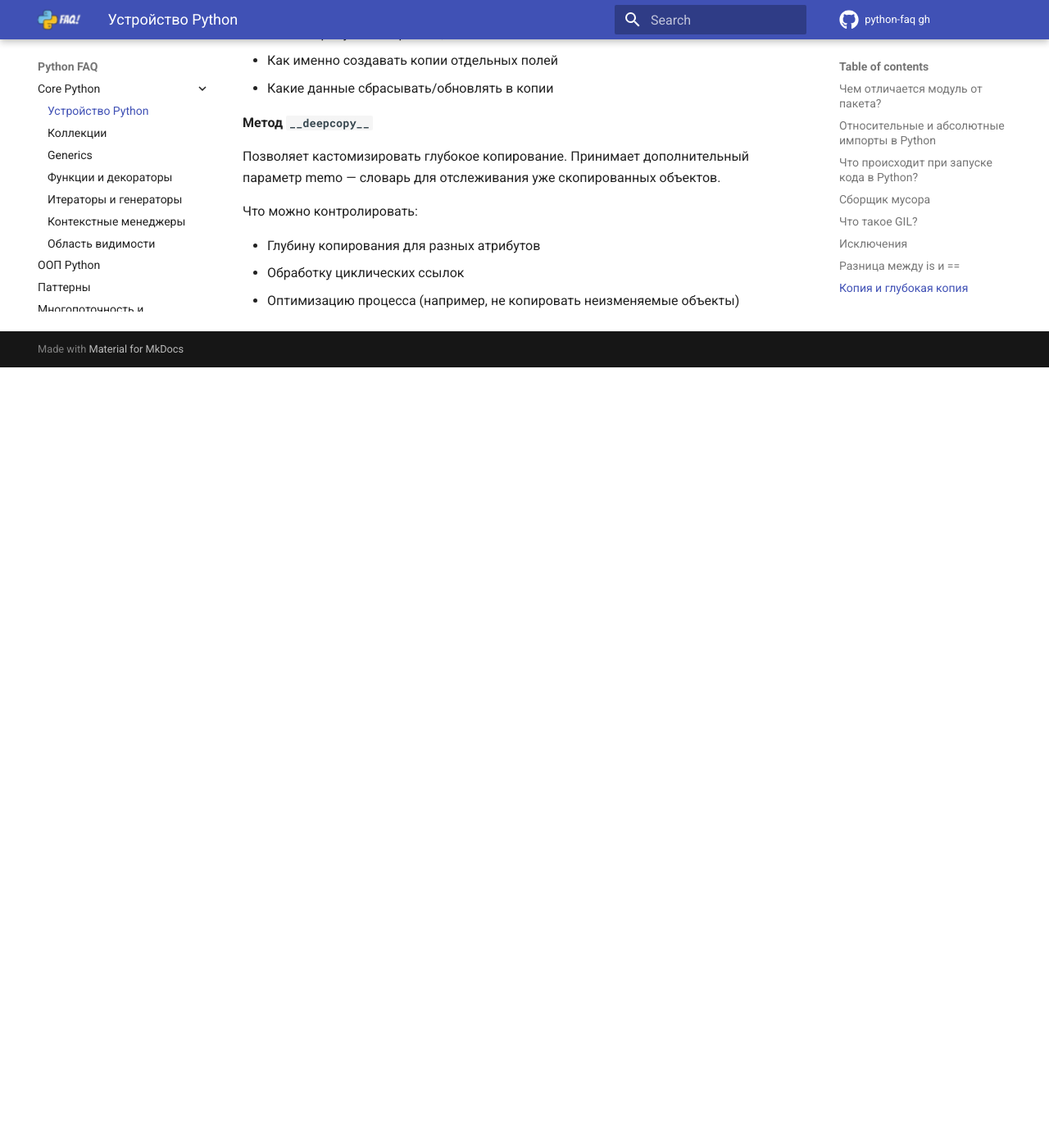
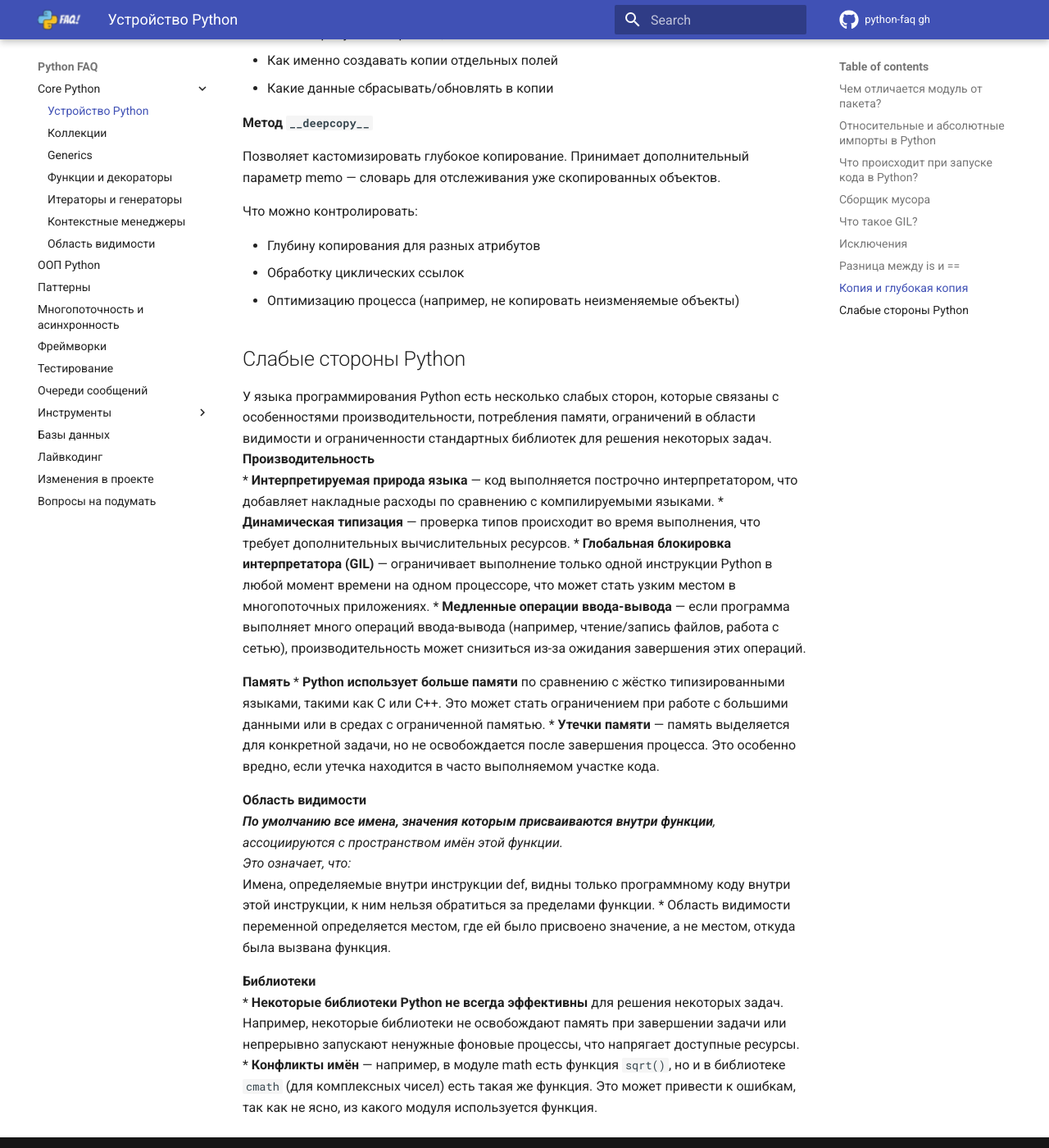
Before and after one commit to u-cha/python-faq, an MkDocs documentation site: the page built from docs/structure_python.md, in a window 1280 px wide and 1400 px high, scrolled down 10927 px. Shown: the whole window at 82% size. Built offline with MkDocs 1.6.1 and Material for MkDocs 9.7.7, drawn with Linux system fonts in a browser that asks for light colours; comment, search, counter and statistics services are not loaded; before the commit the page ends 11375 px from its top, so only the background shows below that.

Commit message:
fix disadvantages Python

```diff
--- a/docs/structure_python.md
+++ b/docs/structure_python.md
@@ -380,3 +380,25 @@ _Примечание_: для выполнения глубокого копи
 - Глубину копирования для разных атрибутов
 - Обработку циклических ссылок
 - Оптимизацию процесса (например, не копировать неизменяемые объекты)
+
+## Слабые стороны Python
+У языка программирования Python есть несколько слабых сторон, которые связаны с особенностями производительности, потребления памяти, ограничений в области видимости и ограниченности стандартных библиотек для решения некоторых задач.
+**Производительность**
+* **Интерпретируемая природа языка** — код выполняется построчно интерпретатором, что добавляет накладные расходы по сравнению с компилируемыми языками.
+* **Динамическая типизация** — проверка типов происходит во время выполнения, что требует дополнительных вычислительных ресурсов.
+* **Глобальная блокировка интерпретатора (GIL)** — ограничивает выполнение только одной инструкции Python в любой момент времени на одном процессоре, что может стать узким местом в многопоточных приложениях.
+* **Медленные операции ввода-вывода** — если программа выполняет много операций ввода-вывода (например, чтение/запись файлов, работа с сетью), производительность может снизиться из-за ожидания завершения этих операций.
+
+**Память**
+* **Python использует больше памяти** по сравнению с жёстко типизированными языками, такими как C или C++. Это может стать ограничением при работе с большими данными или в средах с ограниченной памятью.
+* **Утечки памяти** — память выделяется для конкретной задачи, но не освобождается после завершения процесса. Это особенно вредно, если утечка находится в часто выполняемом участке кода.
+
+**Область видимости**
+***По умолчанию все имена, значения которым присваиваются внутри функции**, ассоциируются с пространством имён этой функции.
+Это означает, что:
+* Имена, определяемые внутри инструкции def, видны только программному коду внутри этой инструкции, к ним нельзя обратиться за пределами функции.
+* Область видимости переменной определяется местом, где ей было присвоено значение, а не местом, откуда была вызвана функция.
+
+**Библиотеки**
+* **Некоторые библиотеки Python не всегда эффективны** для решения некоторых задач. Например, некоторые библиотеки не освобождают память при завершении задачи или непрерывно запускают ненужные фоновые процессы, что напрягает доступные ресурсы.
+* **Конфликты имён** — например, в модуле math есть функция `sqrt()`, но и в библиотеке `cmath` (для комплексных чисел) есть такая же функция. Это может привести к ошибкам, так как не ясно, из какого модуля используется функция.
```
